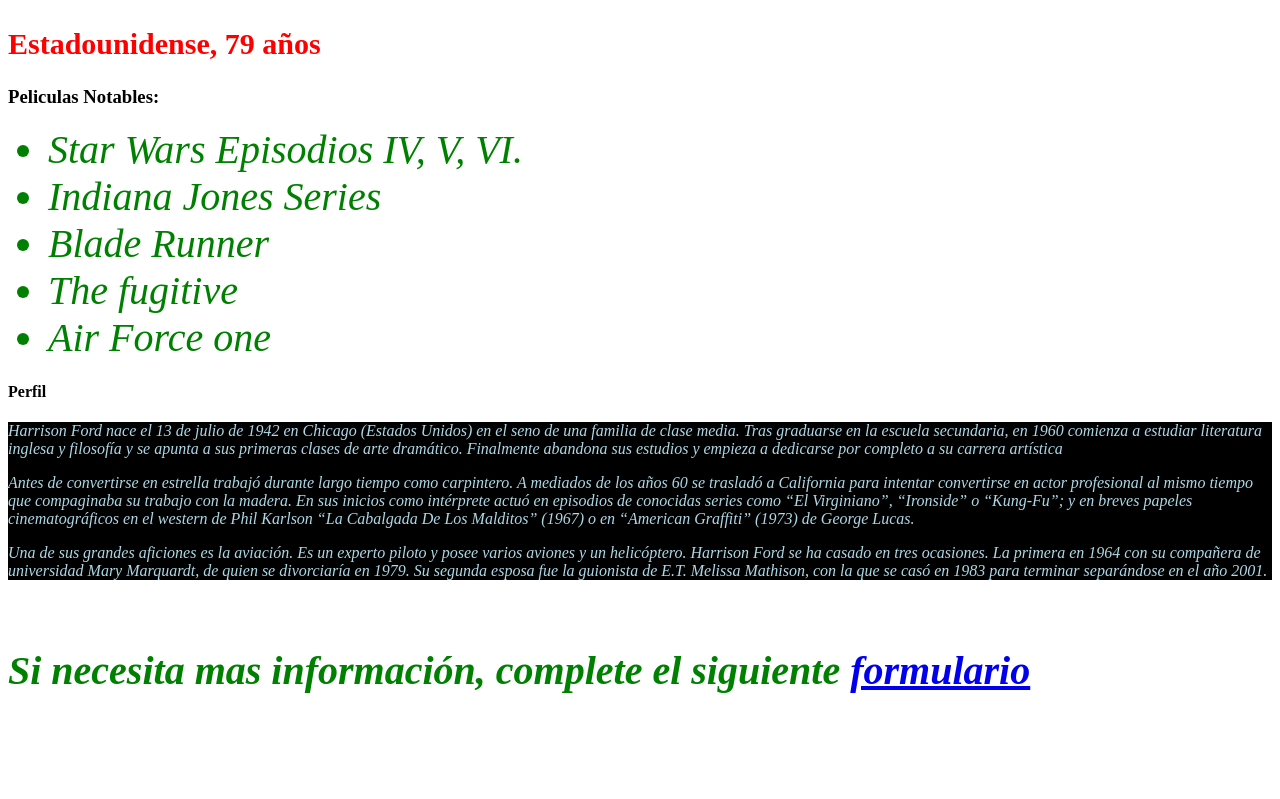
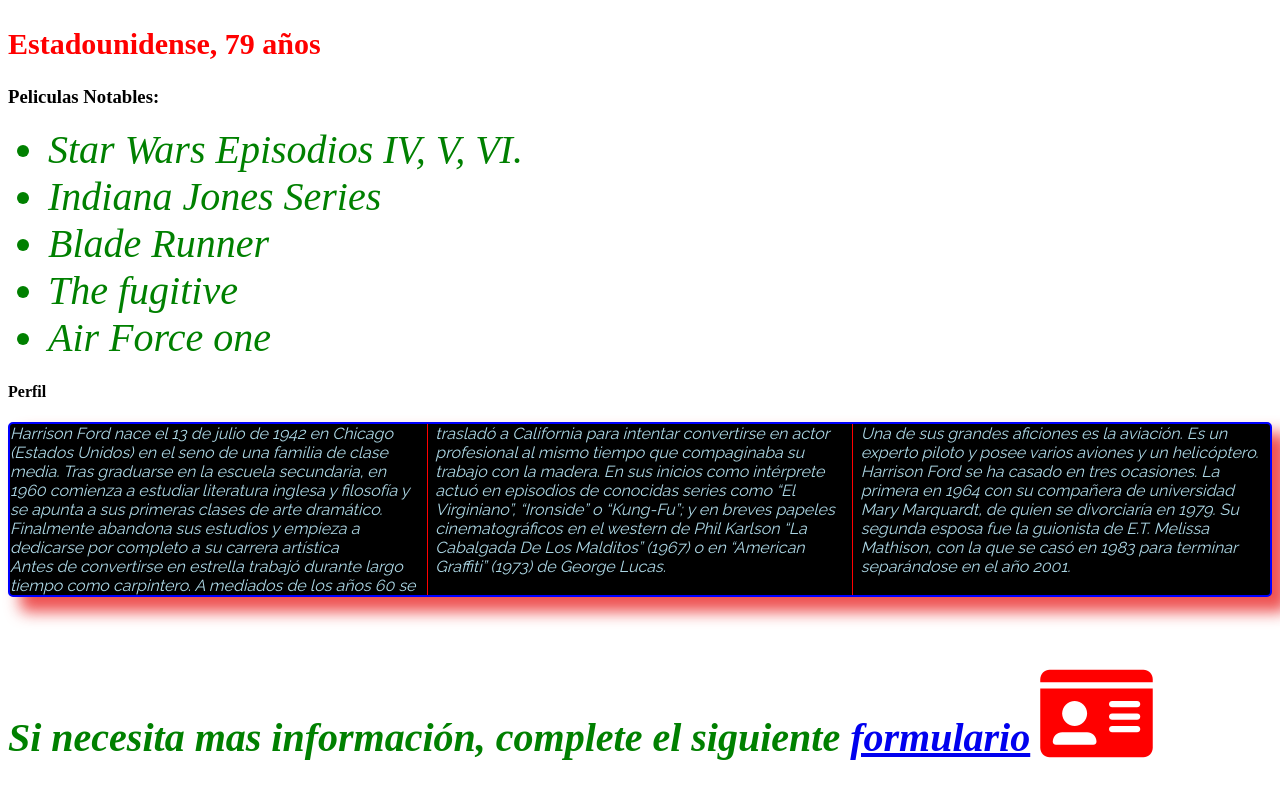
Before and after one commit to MorenoTomas/Diplomatura-UTN, a plain HTML site: page Unidad 3/CV.html in a window 1280 px wide. Shown: the part 965-1764 px from the top of the page. Before the commit the page ends 1726 px from the top, so only its background shows below. Drawn offline with Linux system fonts and the light colour scheme.

Commit message:
css parte 1

```diff
--- a/Unidad 3/CV.html
+++ b/Unidad 3/CV.html
@@ -5,7 +5,11 @@
     <meta http-equiv="X-UA-Compatible" content="IE=edge">
     <meta name="viewport" content="width=device-width, initial-scale=1.0">
     <title>CV</title>
-    <link rel="stylesheet" href="Cv.css">
+    <link rel="preconnect" href="https://fonts.googleapis.com">
+<link rel="preconnect" href="https://fonts.gstatic.com" crossorigin>
+<link href="https://fonts.googleapis.com/css2?family=Raleway&display=swap" rel="stylesheet">
+<link rel="stylesheet" href="https://cdnjs.cloudflare.com/ajax/libs/font-awesome/6.0.0/css/all.min.css" integrity="sha512-9usAa10IRO0HhonpyAIVpjrylPvoDwiPUiKdWk5t3PyolY1cOd4DSE0Ga+ri4AuTroPR5aQvXU9xC6qOPnzFeg==" crossorigin="anonymous" referrerpolicy="no-referrer" />
+<link rel="stylesheet" href="Cv.css">
 </head>
 <body>
     <h1>Harrison Ford</h1>
@@ -29,6 +33,7 @@
             Harrison Ford se ha casado en tres ocasiones.
             La primera en 1964 con su compañera de universidad Mary Marquardt, de quien se divorciaría en 1979.
             Su segunda esposa fue la guionista de E.T. Melissa Mathison, con la que se casó en 1983 para terminar separándose en el año 2001.</p> </div>
-            <h5 class="detalle">Si necesita mas información, complete el siguiente <a href="Formulario.html" target="blank">formulario</a></h5>
+
+         <h5 class="detalle">Si necesita mas información, complete el siguiente <a href="Formulario.html" target="blank">formulario</a> <i class="fas fa-id-card icono"></i> </h5>
 </body>
 </html>
--- a/Unidad 3/Cv.css
+++ b/Unidad 3/Cv.css
@@ -1,3 +1,7 @@
+/* font-family: 'Raleway', sans-serif;*/
+
+
+
 h1 {
     color: blue;
 }
@@ -13,13 +17,29 @@
 p {
     font-style: oblique;
     color: lightblue;
+    margin: 0%;
 }
 
 #biografia {
     background-color: black;
+    column-count: 3;
+    font-family: 'Raleway', sans-serif;
+    box-shadow: 14px 13px 15px 2px rgba(232,24,24,0.75);
+-webkit-box-shadow: 14px 13px 15px 2px rgba(232,24,24,0.75);
+-moz-box-shadow: 14px 13px 15px 2px rgba(232,24,24,0.75);
+border-radius: 5px;
+border: 2px solid blue;
+box-sizing: border-box;
+column-rule: 1px solid red;
 }
 .detalle {
     color: green;
     font-size: 40px;
     font-style: italic;
+
 }
+.icono
+{
+    font-size: 100px;
+    color: red;
+}
```
